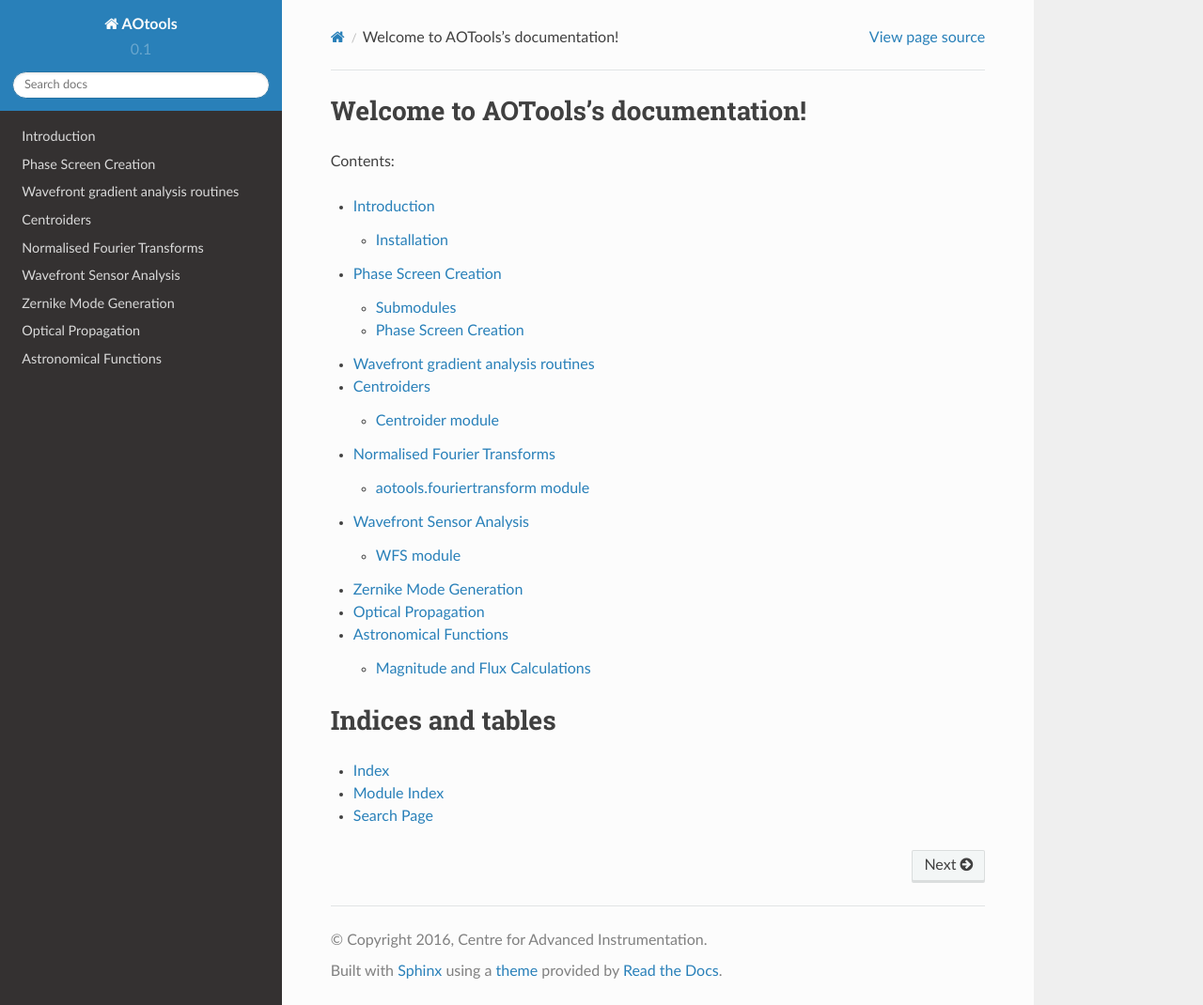
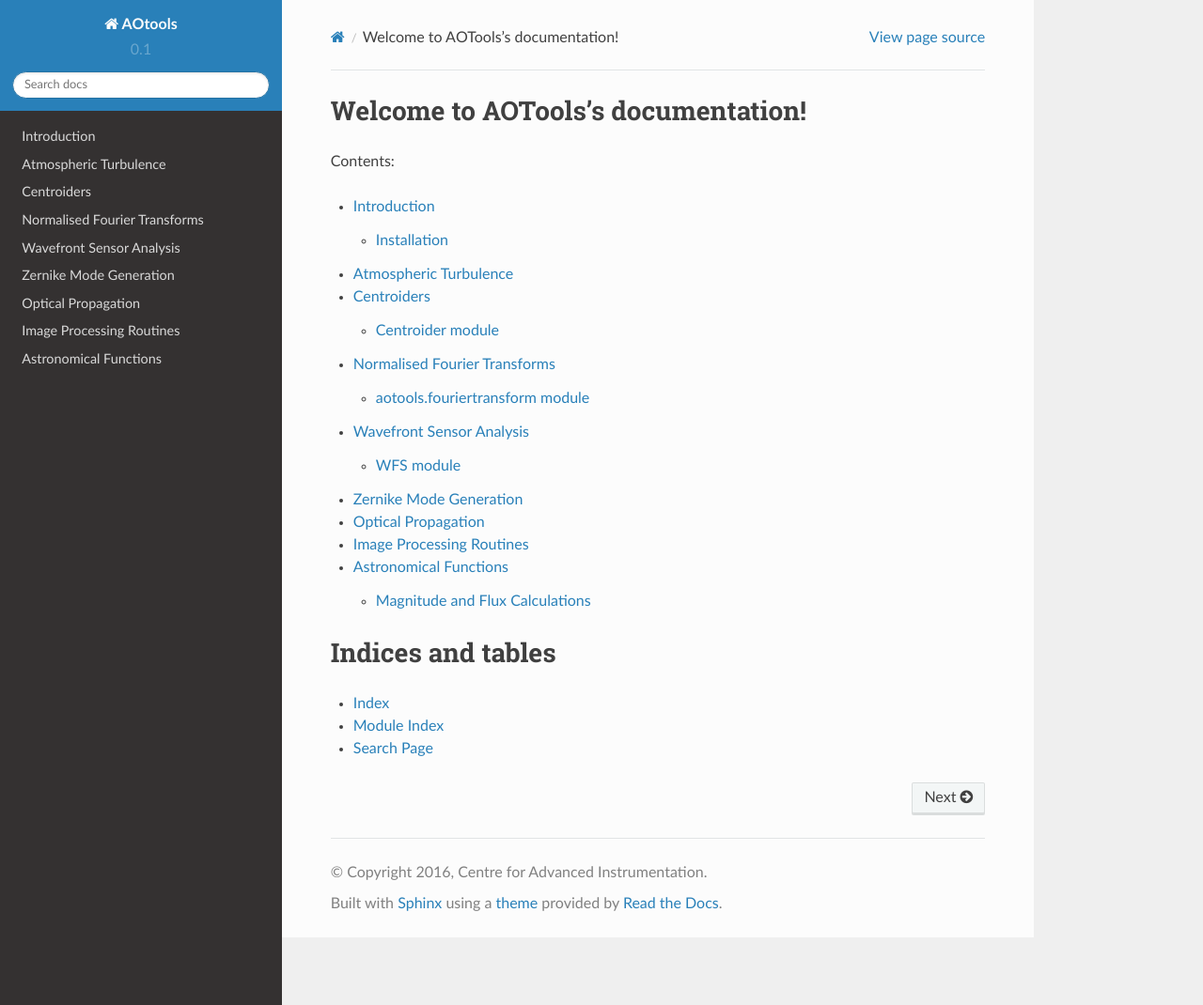
Before and after one commit to ojdf/aotools, a Sphinx documentation site: the page built from doc/source/index.rst, in a window 1280 px wide and 1070 px high. Shown: the whole window at 94% size. Built offline with Sphinx 7.4.7 and the Read the Docs theme 2.0.0, drawn with Linux system fonts in a browser that asks for light colours.

Commit message:
Update documentation for atmospheric turbulence

```diff
--- a/doc/source/index.rst
+++ b/doc/source/index.rst
@@ -12,13 +12,13 @@ Contents:
    :maxdepth: 2
 
    introduction
-   phasescreen
-   slope_analysis
+   turbulence
    centroiders
    fft
    wfs
    zernike
    opticalpropagation
+   image_processing
    astronomy
 
 Indices and tables
--- a/doc/source/phasescreen.rst
+++ /dev/null
@@ -1,17 +0,0 @@
-Phase Screen Creation
-=====================
-
-Submodules
-----------
-
-Phase Screen Creation
----------------------
-.. automodule:: aotools.turbulence.phasescreen
-    :members:
-    :undoc-members:
-    :show-inheritance:
-
-.. automodule:: aotools.turbulence.infinitephasescreen
-    :members:
-    :undoc-members:
-    :show-inheritance:
```
Also changed, not shown: doc/source/image_processing.rst (added, +9 -0 lines), doc/source/slope_analysis.rst (deleted, +0 -17 lines), doc/source/turbulence.rst (added, +27 -0 lines), 5 other files.
